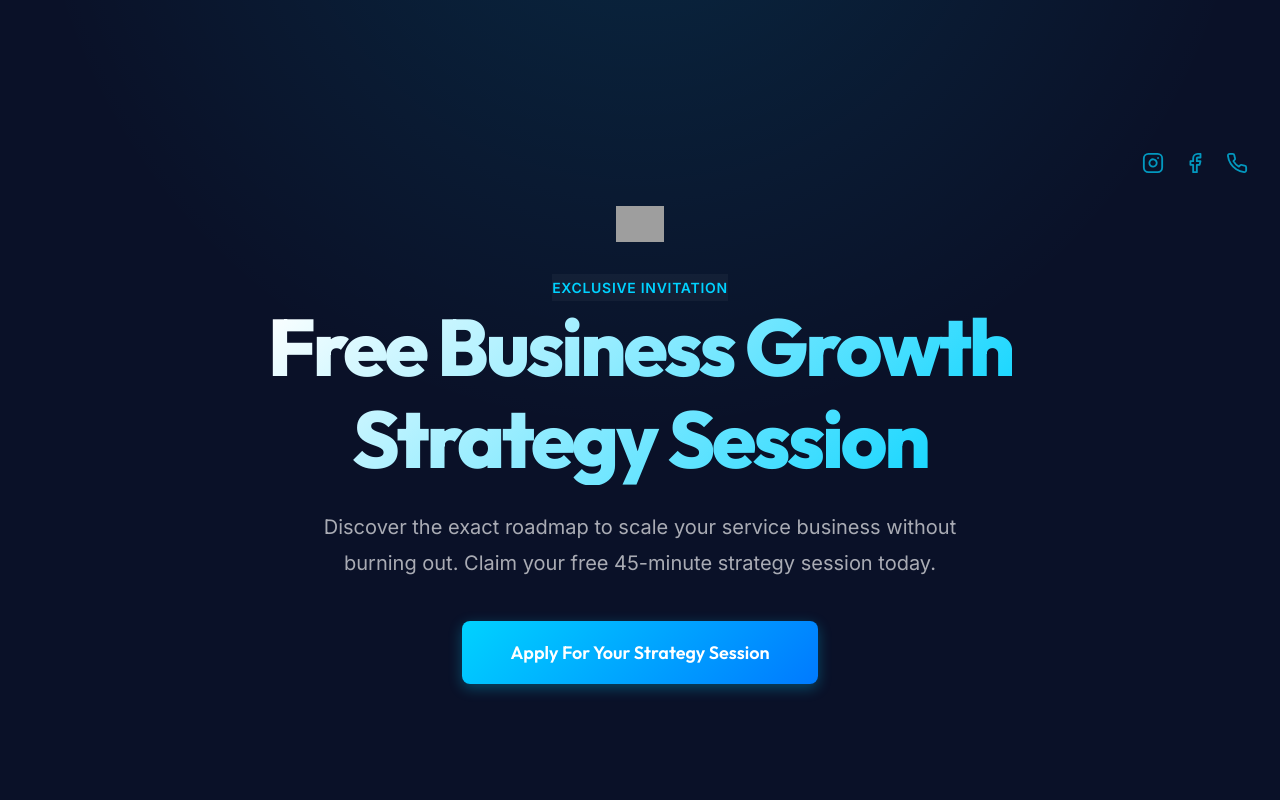
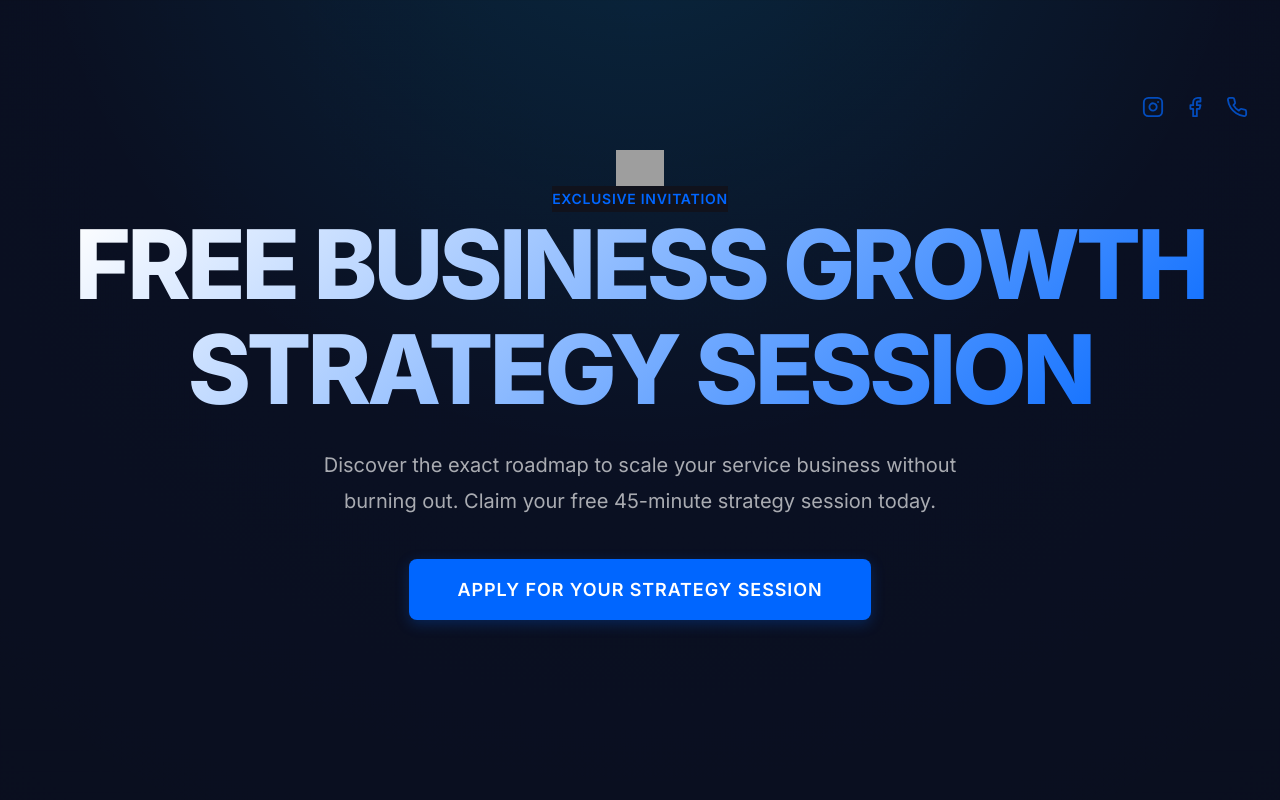
Before and after one commit to kritagya2055/sabina-Bhandari, a Next.js app: page / in a window 1280 px wide. Shown: the top 800 px of the page. Built offline with nearby package versions, Linux system fonts and the light colour scheme; grey boxes are pictures that could not be loaded.

Commit message:
style: premium black blue redesign and navbar refinement

```diff
--- a/src/app/globals.css
+++ b/src/app/globals.css
@@ -1,21 +1,21 @@
-@import url('https://fonts.googleapis.com/css2?family=Outfit:wght@300;400;500;600;700;800&family=Inter:wght@400;500;600&display=swap');
+@import url('https://fonts.googleapis.com/css2?family=Inter:wght@300;400;500;600;700;800;900&display=swap');
 
 :root {
-  --background: #0a1128; /* Dark navy */
+  --background: #0b0a13; /* Deep midnight charcoal black */
   --foreground: #ffffff;
 
-  --primary: #00d2ff; /* Cyan / Electric blue */
-  --primary-hover: #00b4db;
-  --primary-foreground: #0a1128;
+  --primary: #0066ff; /* Modern electric blue */
+  --primary-hover: #005ce6;
+  --primary-foreground: #ffffff;
 
-  --surface: rgba(255, 255, 255, 0.04);
-  --surface-border: rgba(255, 255, 255, 0.08);
+  --surface: #10121c; /* Dark blue-black surfaces */
+  --surface-border: rgba(255, 255, 255, 0.06);
 
   --radius-md: 0.5rem;
-  --radius-lg: 1rem;
+  --radius-lg: 0.75rem;
   --radius-full: 9999px;
 
-  --shadow-glow: 0 0 24px rgba(0, 210, 255, 0.25);
+  --shadow-glow: 0 0 30px rgba(0, 102, 255, 0.15);
 }
 
 * {
@@ -28,10 +28,11 @@ body {
   font-family: 'Inter', sans-serif;
   background-color: var(--background);
   color: var(--foreground);
-  line-height: 1.7;
+  line-height: 1.6;
   -webkit-font-smoothing: antialiased;
   -moz-osx-font-smoothing: grayscale;
   overflow-x: hidden;
+  background-image: radial-gradient(circle at 50% 0%, rgba(0, 102, 255, 0.08) 0%, transparent 50%);
 }
 
 a {
@@ -46,23 +47,25 @@ a {
 }
 
 .section {
-  padding: 8rem 0;
+  padding: 6rem 0;
   position: relative;
+  border-bottom: 1px solid rgba(255, 255, 255, 0.04);
 }
 
 /* Typography */
 h1, h2, h3, h4, h5, h6 {
-  font-family: 'Outfit', sans-serif;
-  line-height: 1.15;
+  font-family: 'Inter', sans-serif;
+  line-height: 1.1;
   font-weight: 700;
   letter-spacing: -0.03em;
   margin-bottom: 1.5rem;
 }
 
 h1 {
-  font-size: clamp(3.5rem, 7vw, 5rem);
+  font-size: clamp(3.5rem, 8vw, 6rem);
   font-weight: 800;
   letter-spacing: -0.04em;
+  text-transform: uppercase;
 }
 
 h2 {
@@ -89,23 +92,26 @@ p {
   padding: 1.125rem 2.5rem;
   font-size: 1.125rem;
   font-weight: 600;
-  font-family: 'Outfit', sans-serif;
+  font-family: 'Inter', sans-serif;
   border-radius: var(--radius-md);
   transition: all 0.3s cubic-bezier(0.4, 0, 0.2, 1);
   cursor: pointer;
   border: none;
   text-align: center;
+  text-transform: uppercase;
+  letter-spacing: 0.05em;
 }
 
 .btn-primary {
-  background: linear-gradient(135deg, var(--primary) 0%, #007aff 100%);
+  background: var(--primary);
   color: #ffffff;
-  box-shadow: 0 4px 14px rgba(0, 210, 255, 0.3);
+  box-shadow: 0 4px 14px rgba(0, 102, 255, 0.25);
 }
 
 .btn-primary:hover {
   transform: translateY(-2px);
-  box-shadow: 0 8px 24px rgba(0, 210, 255, 0.4);
+  background: var(--primary-hover);
+  box-shadow: 0 8px 24px rgba(0, 102, 255, 0.4);
 }
 
 .btn-primary:active {
@@ -125,13 +131,13 @@ p {
 
 .card:hover {
   transform: translateY(-5px);
-  border-color: rgba(0, 210, 255, 0.3);
-  background: rgba(255, 255, 255, 0.06);
+  border-color: rgba(0, 102, 255, 0.3);
+  background: rgba(255, 255, 255, 0.05);
 }
 
 /* Gradients and Effects */
 .text-gradient {
-  background: linear-gradient(135deg, #ffffff 0%, #00d2ff 100%);
+  background: linear-gradient(135deg, #ffffff 0%, #0066ff 100%);
   -webkit-background-clip: text;
   -webkit-text-fill-color: transparent;
   background-clip: text;
--- a/src/app/page.tsx
+++ b/src/app/page.tsx
@@ -12,7 +12,7 @@ export default function Home() {
       {/* 1. Hero Section */}
       <section className="section hero-bg" style={{ minHeight: '100vh', display: 'flex', flexDirection: 'column' }}>
         {/* Top Navigation & Logo Header */}
-        <header style={{ width: '100%', padding: '1.5rem 0 2rem', display: 'flex', flexDirection: 'column', alignItems: 'center' }}>
+        <header className="pt-3 md:pt-5 pb-4" style={{ width: '100%', display: 'flex', flexDirection: 'column', alignItems: 'center' }}>
 
           {/* Social Nav Bar */}
           <nav style={{ width: '100%', display: 'flex', justifyContent: 'flex-end', padding: '0 2rem', marginBottom: '2rem' }}>
```
